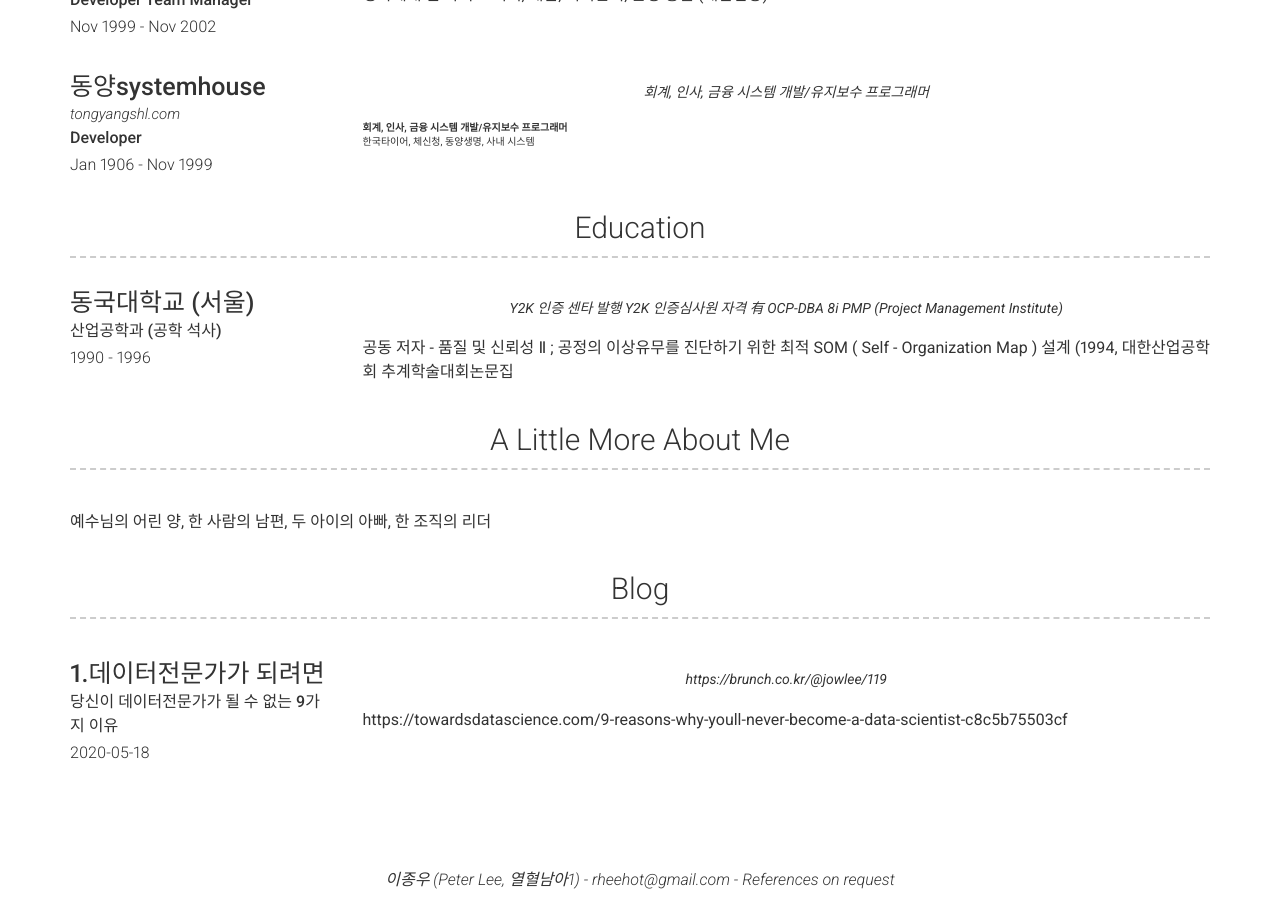
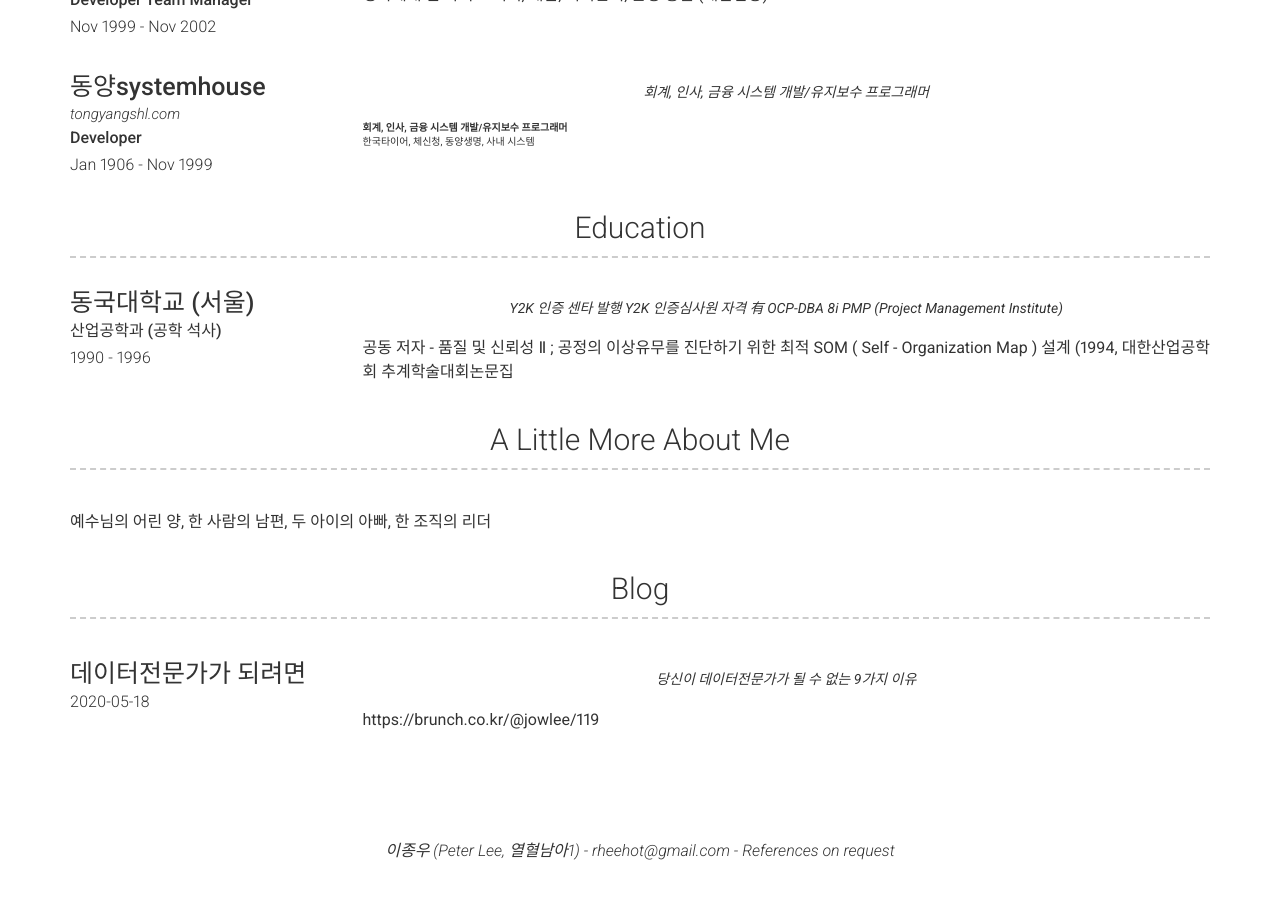
Before and after one commit to rheehot/rheehot.github.io, a Jekyll site: the page built from index.md, in a window 1280 px wide and 900 px high, scrolled down 3206 px. Built offline with Jekyll 4.4.1, drawn with Linux system fonts in a browser that asks for light colours; nearby versions of some CDN libraries; after the commit the page ends 4077 px from its top, so only the background shows below that.

Commit message:
blog update 0520

```diff
--- a/_data/blog.yml
+++ b/_data/blog.yml
@@ -1,9 +1,9 @@
 # Blog Template
 - layout: left
-  name: 1.데이터전문가가 되려면
+  name: 데이터전문가가 되려면
   dates: 2020-05-18
-  qualification: 당신이 데이터전문가가 될 수 없는 9가지 이유
+  qualification:
   quote: >
+    당신이 데이터전문가가 될 수 없는 9가지 이유
+  description: | # this will include new lines to allow paragraphs
     https://brunch.co.kr/@jowlee/119
-  description: | # this will include new lines to allow paragraphs
-    https://towardsdatascience.com/9-reasons-why-youll-never-become-a-data-scientist-c8c5b75503cf
```
